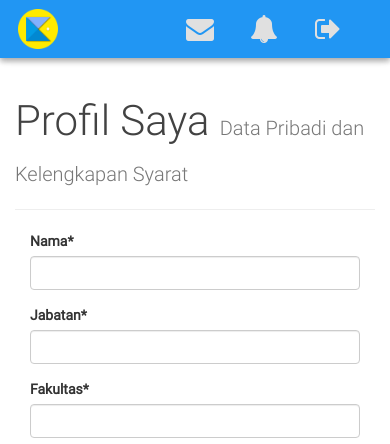
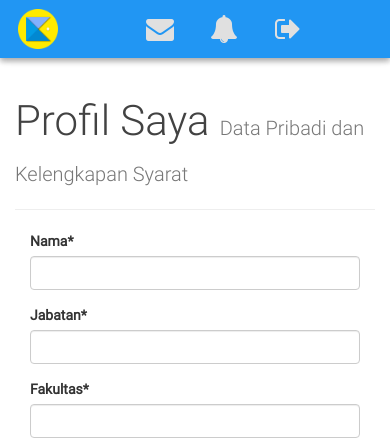
Before and after one commit to fikrikhaidir/beafuzzy-web, a Django app: template templates/adm/adm_profile.html in a window 390 px wide. Shown: the top 444 px of the page. Run offline with Django 3.2, Linux system fonts and the light colour scheme; the template is opened without the code that fills it: values that come from a table or form of the project are taken from there, others are empty; some libraries are stand-ins or nearby versions.

Commit message:
working with adm profile

```diff
--- a/static/css/dashboard/customDash.css
+++ b/static/css/dashboard/customDash.css
@@ -78,7 +78,7 @@ html, body {
       box-shadow: 0 3px 6px rgba(0, 0, 0, 0.16), 0 3px 6px rgba(0, 0, 0, 0.23);
   }
     .navbar-brand{
-      padding-right: 110px !important;
+      padding-right: 70px !important;
   }
 }
 
```
